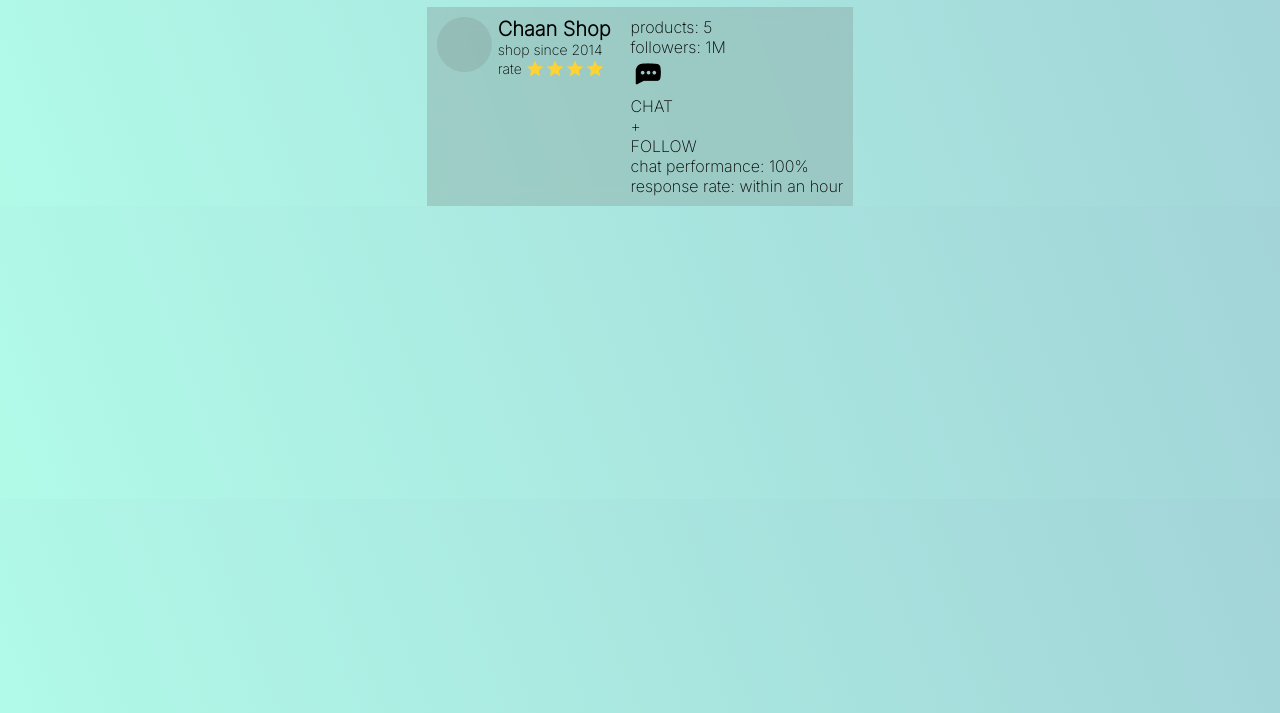
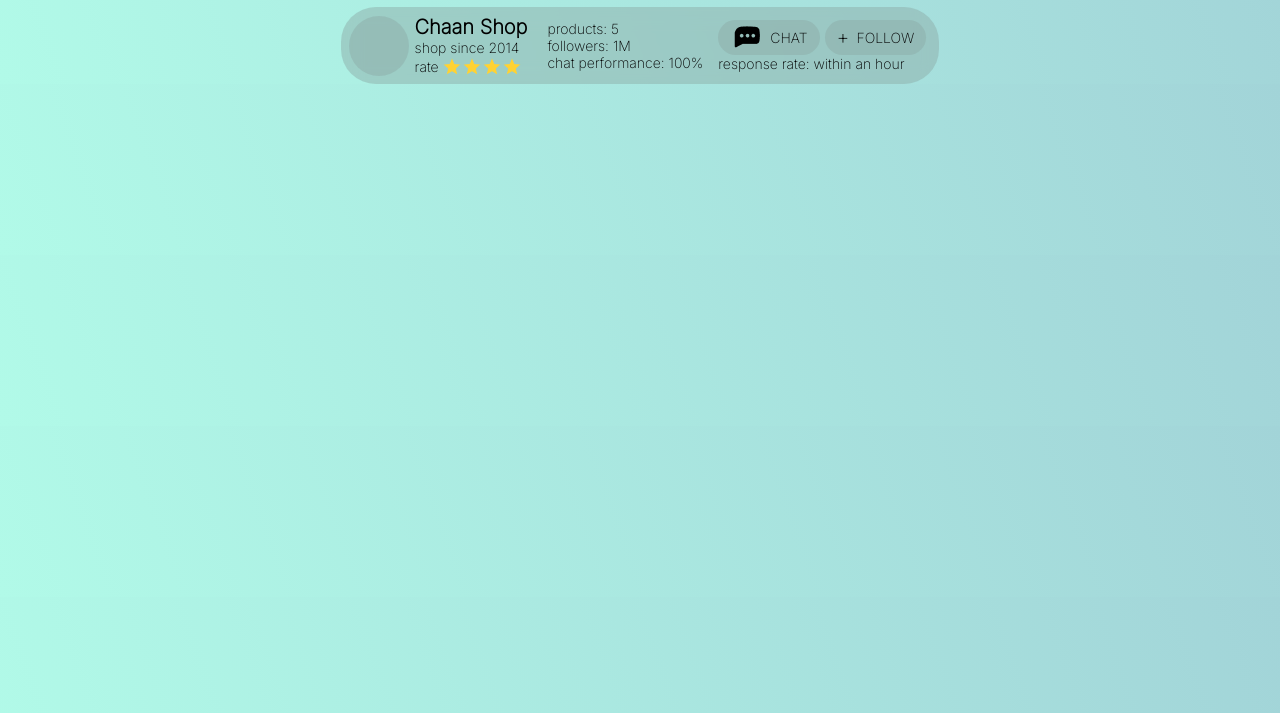
Before and after one commit to ChaanBiz/Shopy_Ecommerce, a plain HTML site: page index.html in a window 1280 px wide. Shown: the part 87-800 px from the top of the page. Drawn offline with Linux system fonts and the light colour scheme.

Commit message:
seller div done update

```diff
--- a/index.html
+++ b/index.html
@@ -43,12 +43,15 @@
         </div>
       </div>
       <div class="details">
-        <div class="top_info">
+        <div class="middle">
           <div class="text">
             <p>products: 5</p>
             <p>followers: 1M</p>
+            <p>chat performance: 100%</p>
           </div>
-          <div class="interact">
+        </div>
+        <div class="interact">
+          <div class="btns">
             <div class="chat">
               <img src="images/icon_chat.png" alt="chat">
               <p>CHAT</p>
@@ -58,10 +61,9 @@
               <p>FOLLOW</p>
             </div>
           </div>
-        </div>
-        <div class="bottom_info">
-          <p>chat performance: 100%</p>
-          <p>response rate: within an hour</p>
+          <div class="bottom_info">
+            <p>response rate: within an hour</p>
+          </div>
         </div>
       </div>
     </div>
--- a/style.scss
+++ b/style.scss
@@ -77,20 +77,23 @@ header {
   .seller {
     display: flex;
     justify-content: center;
+    align-items: center;
     margin-top: 10px;
-    padding: 10px;
+    padding: 8px;
+    font-size: 14px;
+    border-radius: 35px;
     background-color: rgba(141, 173, 169, .5);
     backdrop-filter: blur(10px);
     .account {
       display: flex;
+      align-items: center;
       .profile {
-        width: 55px;
-        height: 55px;
+        width: 60px;
+        height: 60px;
         background-color: rgba(141, 173, 169, .5);
         border-radius: 50%;
       }
       .infos {
-        font-size: 14px;
         padding: 0 20px 0 6px;
         span {
           font-size: 20px;
@@ -105,5 +108,38 @@ header {
         }
       }
     }
+    .details {
+      display: flex;
+      align-items: center;
+      .middle {
+        padding-right: 15px;
+      }
+      .interact {
+        display: flex;
+        flex-direction: column;
+        .btns {
+          display: flex;
+          div {
+            display: flex;
+            align-items: center;
+            background-color: rgba(141, 173, 169, .5);
+            margin-right: 5px;
+            padding: 0 12px;
+            border-radius: 50px;
+            p {
+              margin-left: 5px;
+            }
+          }
+          .follow {
+            span {
+              font-size: 20px;
+            }
+            p {
+              margin-left: 7px;
+            }
+          }
+        }
+      }
+    }
   }
 }
```
Also changed, not shown: style.css, 1 other file.
